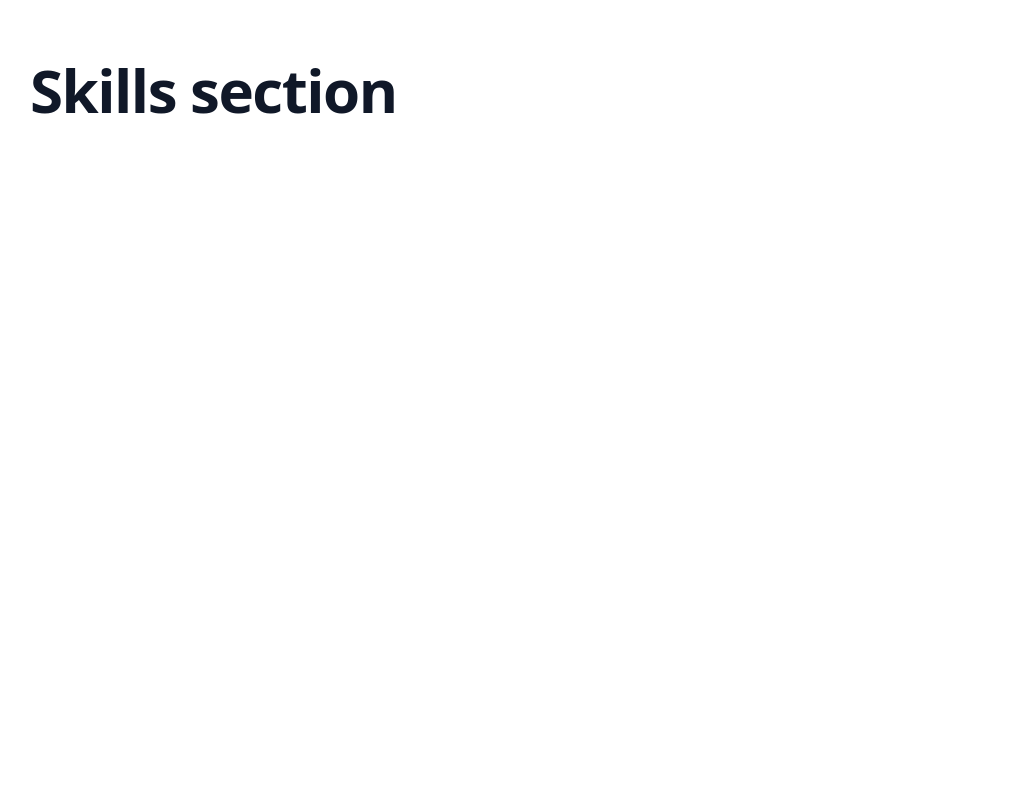
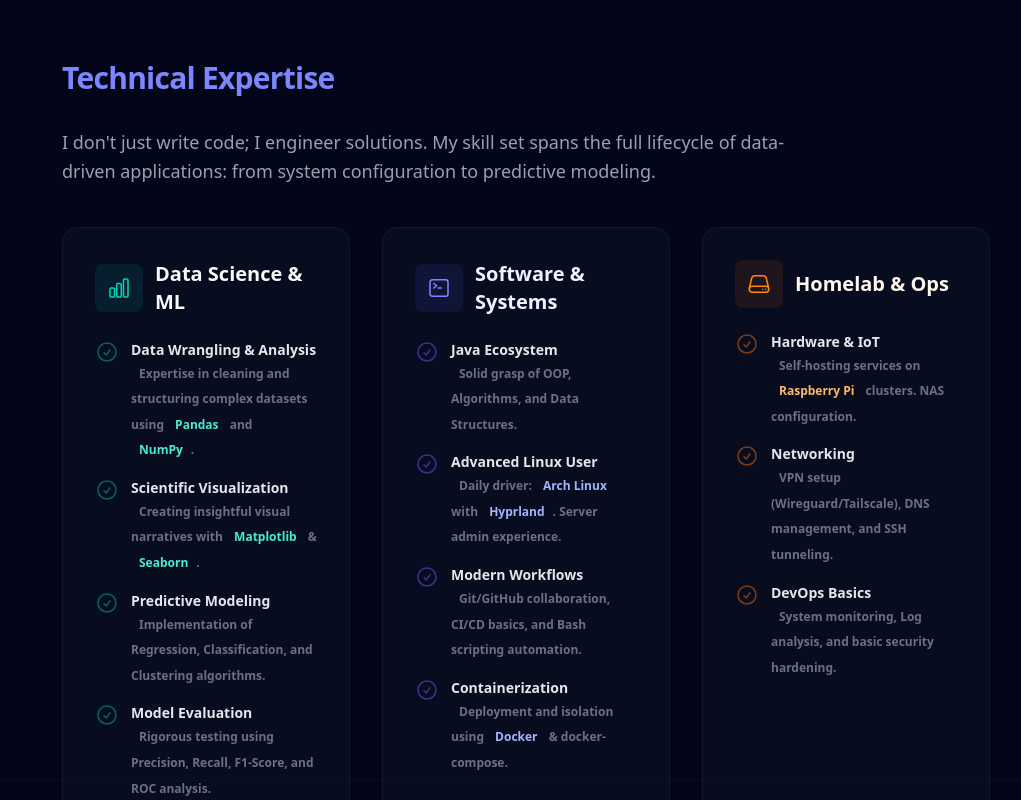
Before and after one commit to MaCaDo1136/Portfolio, a React (Vite) app in the folder portafolio-app/: page / in a window 1280 px wide. Shown: the part 1620-2420 px from the top of the page, without its empty margins (114-1135 px from the left). Built offline with nearby package versions, Linux system fonts and the light colour scheme.

Commit message:
Enhance AboutMe and Skills sections with improved styling and content; add BentoGrid component for layout management.

```diff
--- /dev/null
+++ b/portafolio-app/src/components/BentoGrid.tsx
@@ -0,0 +1,29 @@
+interface BentoGridItemProps {
+    className?: string;
+    children: React.ReactNode;
+}
+
+const BentoGridItem: React.FC<BentoGridItemProps> = ({ className, children }) => {
+    return (
+        <div className={`rounded-lg p-4 shadow-lg ${className}`}>
+            {children}
+        </div>
+    );
+};
+
+interface BentoGridProps {
+    children: React.ReactNode;
+    className?: string;
+}
+
+const BentoGrid: React.FC<BentoGridProps> = ({ children, className }) => {
+    return (
+        <div
+            className={`grid grid-cols-1 md:grid-cols-2 lg:grid-cols-3 gap-4 ${className}`}
+        >
+            {children}
+        </div>
+    );
+};
+
+export { BentoGrid, BentoGridItem };
--- a/portafolio-app/src/components/sections/AboutMe.tsx
+++ b/portafolio-app/src/components/sections/AboutMe.tsx
@@ -29,7 +29,7 @@ export default function AboutMe() {
                 <div className="bg-gray-100 rounded-2xl p-8 ring-1 ring-gray-900/5">
 
                     {/* INTERESTS */}
-                    <h3 className="mt-0 flex items-center gap-2">
+                    <h3 className="text-gray-900 mt-0 flex items-center gap-2">
                         Interests
                     </h3>
                     <ul className="grid grid-cols-1 sm:grid-cols-2 gap-3 list-none pl-0">
--- a/portafolio-app/src/components/sections/Skills.tsx
+++ b/portafolio-app/src/components/sections/Skills.tsx
@@ -1,5 +1,143 @@
+import {
+    ChartBarIcon,
+    CommandLineIcon,
+    ServerIcon,
+    CheckCircleIcon
+} from '@heroicons/react/24/outline'
+
 export default function Skills() {
     return (
-        <h1>Skills section</h1>
+        <div className="relative isolate px-6 lg:px-8 max-w-7xl mx-auto">
+
+            {/* Parte de arriba de la seccion */}
+            <div className="mb-10">
+                <h2>Technical Expertise</h2>
+                <p className="max-w-3xl">
+                    I don't just write code; I engineer solutions. My skill set spans the full
+                    lifecycle of data-driven applications: from system configuration
+                    to predictive modeling.
+                </p>
+            </div>
+
+            <div className="grid grid-cols-1 lg:grid-cols-3 gap-8">
+
+                {/* DATA SCIENCE AND MACHINE LEARNING */}
+                <div className="rounded-2xl bg-slate-900/40 border border-white/5 p-8 hover:border-teal-500/30 transition-all duration-300 group">
+                    <div className="flex items-center gap-3 mb-6">
+                        <div className="p-3 bg-teal-500/10 rounded-lg group-hover:bg-teal-500/20 transition-colors">
+                            <ChartBarIcon className="h-6 w-6 text-teal-400" />
+                        </div>
+                        <h3 className="!m-0 text-xl text-teal-50 text-shadow-sm">Data Science & ML</h3>
+                    </div>
+
+                    <ul className="space-y-4">
+                        <li className="flex gap-3">
+                            <CheckCircleIcon className="h-6 w-6 text-teal-500/50 flex-shrink-0" />
+                            <div>
+                                <strong className="text-gray-200 block text-sm">Data Wrangling & Analysis</strong>
+                                <span className="text-xs text-gray-500">Expertise in cleaning and structuring complex datasets using <span className="text-teal-300">Pandas</span> and <span className="text-teal-300">NumPy</span>.</span>
+                            </div>
+                        </li>
+                        <li className="flex gap-3">
+                            <CheckCircleIcon className="h-6 w-6 text-teal-500/50 flex-shrink-0" />
+                            <div>
+                                <strong className="text-gray-200 block text-sm">Scientific Visualization</strong>
+                                <span className="text-xs text-gray-500">Creating insightful visual narratives with <span className="text-teal-300">Matplotlib</span> & <span className="text-teal-300">Seaborn</span>.</span>
+                            </div>
+                        </li>
+                        <li className="flex gap-3">
+                            <CheckCircleIcon className="h-6 w-6 text-teal-500/50 flex-shrink-0" />
+                            <div>
+                                <strong className="text-gray-200 block text-sm">Predictive Modeling</strong>
+                                <span className="text-xs text-gray-500">Implementation of Regression, Classification, and Clustering algorithms.</span>
+                            </div>
+                        </li>
+                        <li className="flex gap-3">
+                            <CheckCircleIcon className="h-6 w-6 text-teal-500/50 flex-shrink-0" />
+                            <div>
+                                <strong className="text-gray-200 block text-sm">Model Evaluation</strong>
+                                <span className="text-xs text-gray-500">Rigorous testing using Precision, Recall, F1-Score, and ROC analysis.</span>
+                            </div>
+                        </li>
+                    </ul>
+                </div>
+
+                {/* SOFTWARE AND SYSTEMS */}
+                <div className="rounded-2xl bg-slate-900/40 border border-white/5 p-8 hover:border-indigo-500/30 transition-all duration-300 group">
+                    <div className="flex items-center gap-3 mb-6">
+                        <div className="p-3 bg-indigo-500/10 rounded-lg group-hover:bg-indigo-500/20 transition-colors">
+                            <CommandLineIcon className="h-6 w-6 text-indigo-400" />
+                        </div>
+                        <h3 className="!m-0 text-xl text-indigo-50">Software & Systems</h3>
+                    </div>
+
+                    <ul className="space-y-4">
+                        <li className="flex gap-3">
+                            <CheckCircleIcon className="h-6 w-6 text-indigo-500/50 flex-shrink-0" />
+                            <div>
+                                <strong className="text-gray-200 block text-sm">Java Ecosystem</strong>
+                                <span className="text-xs text-gray-500">Solid grasp of OOP, Algorithms, and Data Structures.</span>
+                            </div>
+                        </li>
+                        <li className="flex gap-3">
+                            <CheckCircleIcon className="h-6 w-6 text-indigo-500/50 flex-shrink-0" />
+                            <div>
+                                <strong className="text-gray-200 block text-sm">Advanced Linux User</strong>
+                                <span className="text-xs text-gray-500">Daily driver: <span className="text-indigo-300">Arch Linux</span> with <span className="text-indigo-300">Hyprland</span>. Server admin experience.</span>
+                            </div>
+                        </li>
+                        <li className="flex gap-3">
+                            <CheckCircleIcon className="h-6 w-6 text-indigo-500/50 flex-shrink-0" />
+                            <div>
+                                <strong className="text-gray-200 block text-sm">Modern Workflows</strong>
+                                <span className="text-xs text-gray-500">Git/GitHub collaboration, CI/CD basics, and Bash scripting automation.</span>
+                            </div>
+                        </li>
+                        <li className="flex gap-3">
+                            <CheckCircleIcon className="h-6 w-6 text-indigo-500/50 flex-shrink-0" />
+                            <div>
+                                <strong className="text-gray-200 block text-sm">Containerization</strong>
+                                <span className="text-xs text-gray-500">Deployment and isolation using <span className="text-indigo-300">Docker</span> & docker-compose.</span>
+                            </div>
+                        </li>
+                    </ul>
+                </div>
+
+                {/* HOMELAB AND INFRASTRUCTURE */}
+                <div className="rounded-2xl bg-slate-900/40 border border-white/5 p-8 hover:border-orange-500/30 transition-all duration-300 group">
+                    <div className="flex items-center gap-3 mb-6">
+                        <div className="p-3 bg-orange-500/10 rounded-lg group-hover:bg-orange-500/20 transition-colors">
+                            <ServerIcon className="h-6 w-6 text-orange-400" />
+                        </div>
+                        <h3 className="!m-0 text-xl text-orange-50">Homelab & Ops</h3>
+                    </div>
+
+                    <ul className="space-y-4">
+                        <li className="flex gap-3">
+                            <CheckCircleIcon className="h-6 w-6 text-orange-500/50 flex-shrink-0" />
+                            <div>
+                                <strong className="text-gray-200 block text-sm">Hardware & IoT</strong>
+                                <span className="text-xs text-gray-500">Self-hosting services on <span className="text-orange-300">Raspberry Pi</span> clusters. NAS configuration.</span>
+                            </div>
+                        </li>
+                        <li className="flex gap-3">
+                            <CheckCircleIcon className="h-6 w-6 text-orange-500/50 flex-shrink-0" />
+                            <div>
+                                <strong className="text-gray-200 block text-sm">Networking</strong>
+                                <span className="text-xs text-gray-500">VPN setup (Wireguard/Tailscale), DNS management, and SSH tunneling.</span>
+                            </div>
+                        </li>
+                        <li className="flex gap-3">
+                            <CheckCircleIcon className="h-6 w-6 text-orange-500/50 flex-shrink-0" />
+                            <div>
+                                <strong className="text-gray-200 block text-sm">DevOps Basics</strong>
+                                <span className="text-xs text-gray-500">System monitoring, Log analysis, and basic security hardening.</span>
+                            </div>
+                        </li>
+                    </ul>
+                </div>
+
+            </div>
+        </div>
     )
 }
--- a/portafolio-app/src/index.css
+++ b/portafolio-app/src/index.css
@@ -4,30 +4,38 @@
 
   html {
     scroll-behavior: smooth;
-    background-color: #ffff;
-    font-family: system-ui, -apple-system, BlinkMacSystemFont, 'Segoe UI', Roboto, Oxygen, Ubuntu, Cantarell, 'Open Sans', 'Helvetica Neue', sans-serif;
-    color: #374151;
-    line-height: 1.5;
+    font-family: system-ui, -apple-system, sans-serif;
+    line-height: 1.6;
+  }
+
+  body {
+    @apply bg-slate-950 text-gray-300;
+    background-image:
+      linear-gradient(to right, rgba(79, 79, 79, 0.1) 1px, transparent 1px),
+      linear-gradient(to bottom, rgba(79, 79, 79, 0.1) 1px, transparent 1px);
+    background-size: 40px 40px;
+
+    background-attachment: fixed;
   }
 
   h1 {
-    @apply text-4xl font-bold tracking-tight text-gray-900 sm:text-6xl mb-4;
+    @apply text-4xl font-bold tracking-tight text-white sm:text-6xl mb-6;
   }
 
   h2 {
-    @apply text-xl sm:text-2xl font-semibold text-indigo-600 mb-6;
+    @apply text-3xl font-bold tracking-tight text-indigo-400 mb-8;
   }
 
   h3 {
-    @apply text-2xl font-bold text-gray-900 mb-4;
+    @apply text-xl font-semibold text-gray-100 mt-6 mb-4;
   }
 
   p {
-    @apply text-lg text-gray-600 mb-4 leading-relaxed;
+    @apply text-lg text-gray-400 mb-6 leading-relaxed;
   }
 
   a {
-    @apply text-sm font-semibold leading-6 text-gray-900 hover:text-indigo-600 transition-colors;
+    @apply font-semibold text-white hover:text-indigo-400 transition-colors;
   }
 
   span {
```
Also changed, not shown: 1 other file (tests, documents, lock files or other folders).
